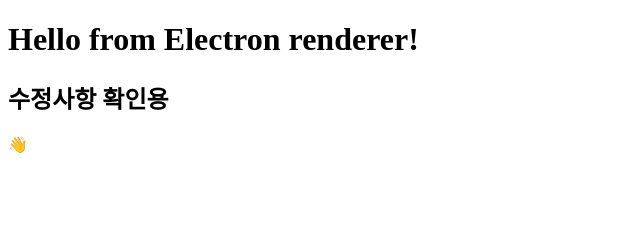
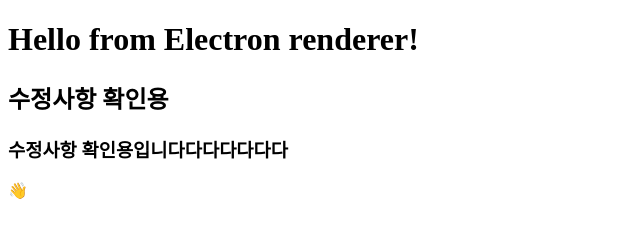
Before and after one commit to changnam/my-electron-app, an Electron app: page renderer/index.html in a window 800 px wide. Shown: the whole page, without its empty margins (0-640 px from the left). Drawn offline with Linux system fonts and the light colour scheme.

Commit message:
publish 확인용 컨텐츠 수정

```diff
--- a/renderer/index.html
+++ b/renderer/index.html
@@ -16,6 +16,7 @@
   <body>
     <h1>Hello from Electron renderer!</h1>
     <h2>수정사항 확인용</h2>
+    <h3>수정사항 확인용입니다다다다다다다</h2>
     <p>👋</p>
   </body>
 </html>
```
Also changed, not shown: package.json (+8 -0 lines).
